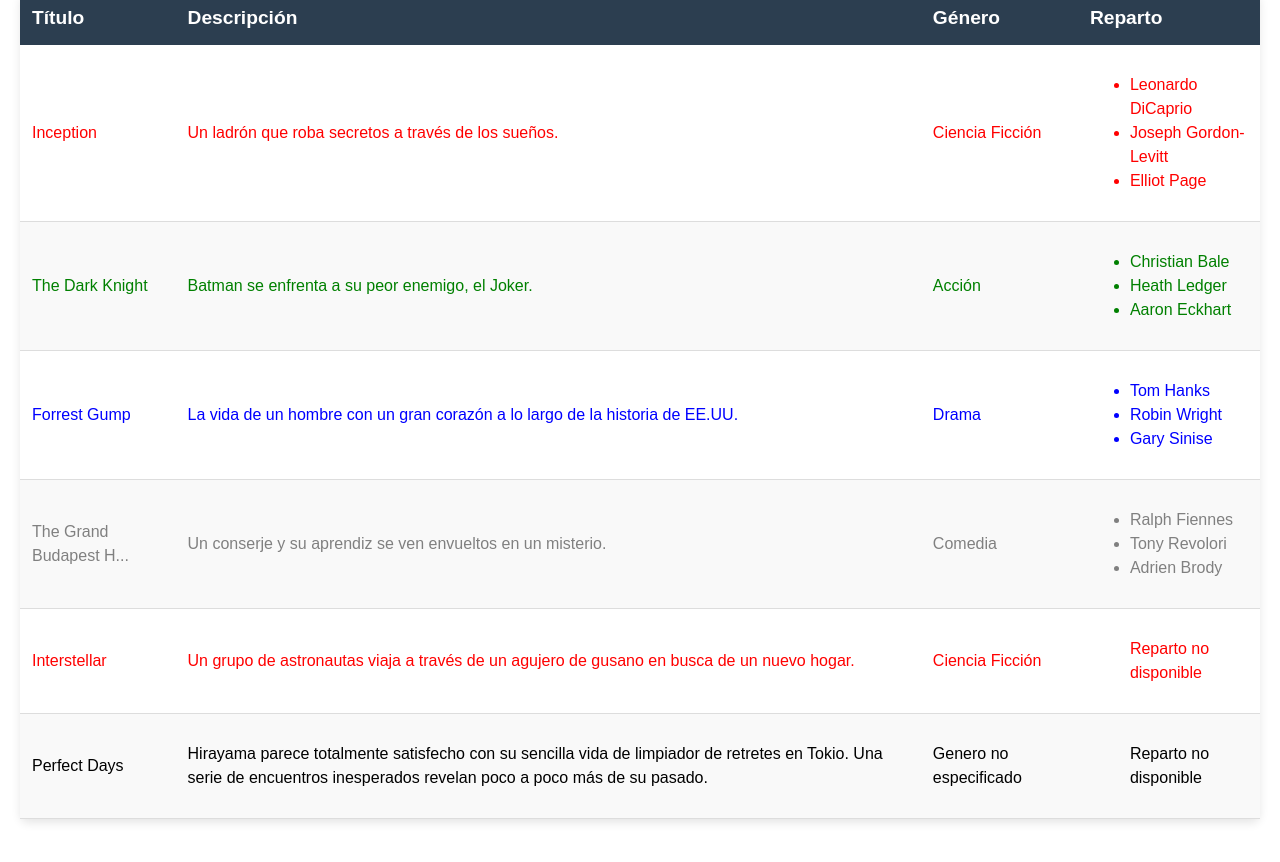
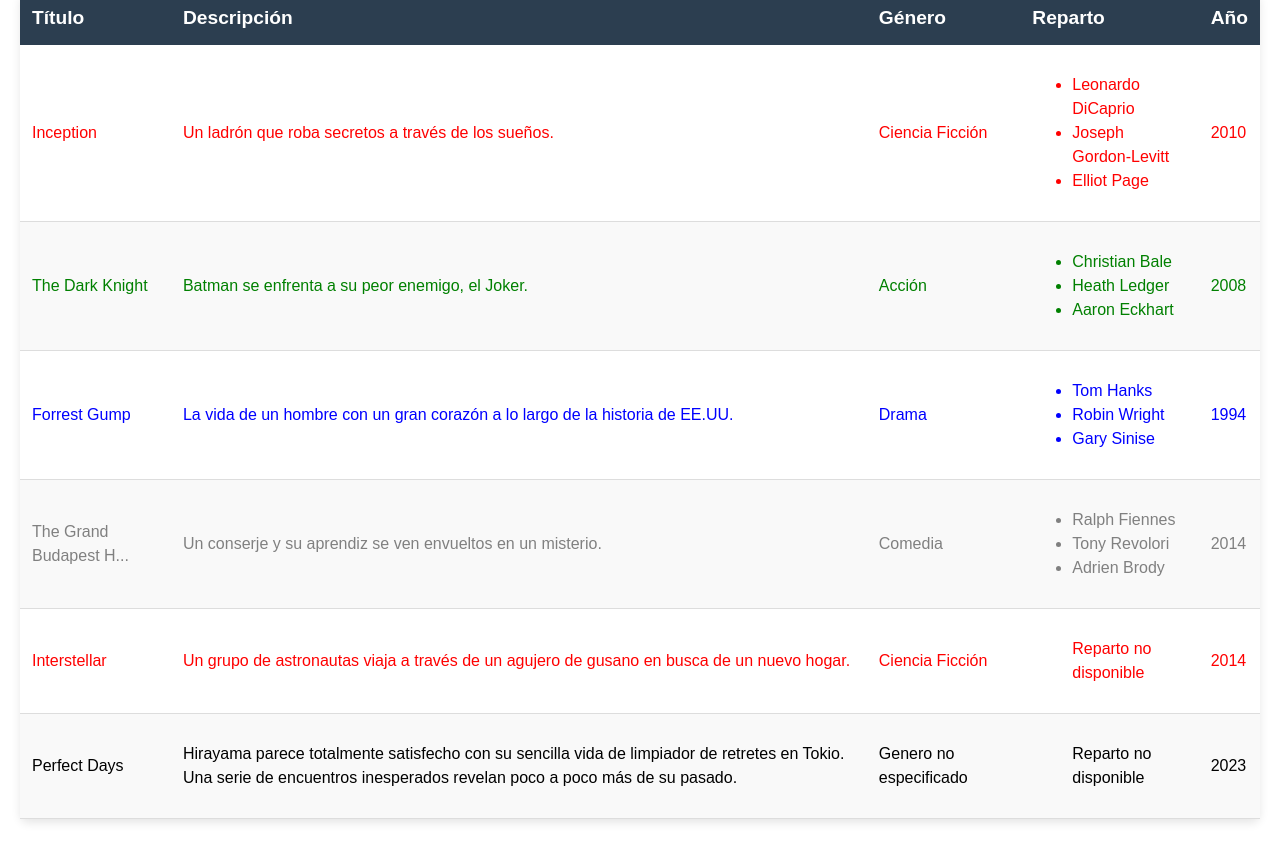
Before and after one commit to dariocon/Mis-Peliculas-Favoritas, a React (Vite) app: page / in a window 1280 px wide. Shown: the top 862 px of the page. Built offline with nearby package versions, Linux system fonts and the light colour scheme.

Commit message:
Fase5 acabada

```diff
--- a/src/App.jsx
+++ b/src/App.jsx
@@ -74,6 +74,8 @@
             <th>Descripción</th>
             <th>Género</th>
             <th>Reparto</th>
+            <th>Año</th>
+
 
 
           </tr>
--- a/src/components/Pelicula.jsx
+++ b/src/components/Pelicula.jsx
@@ -33,6 +33,7 @@
           <p>Reparto no disponible </p>
         } </ul>  </td>
 
+      <td style={{ color: colorGenero }}>{pelicula.año}</td>
 
     </tr>
   );
```
